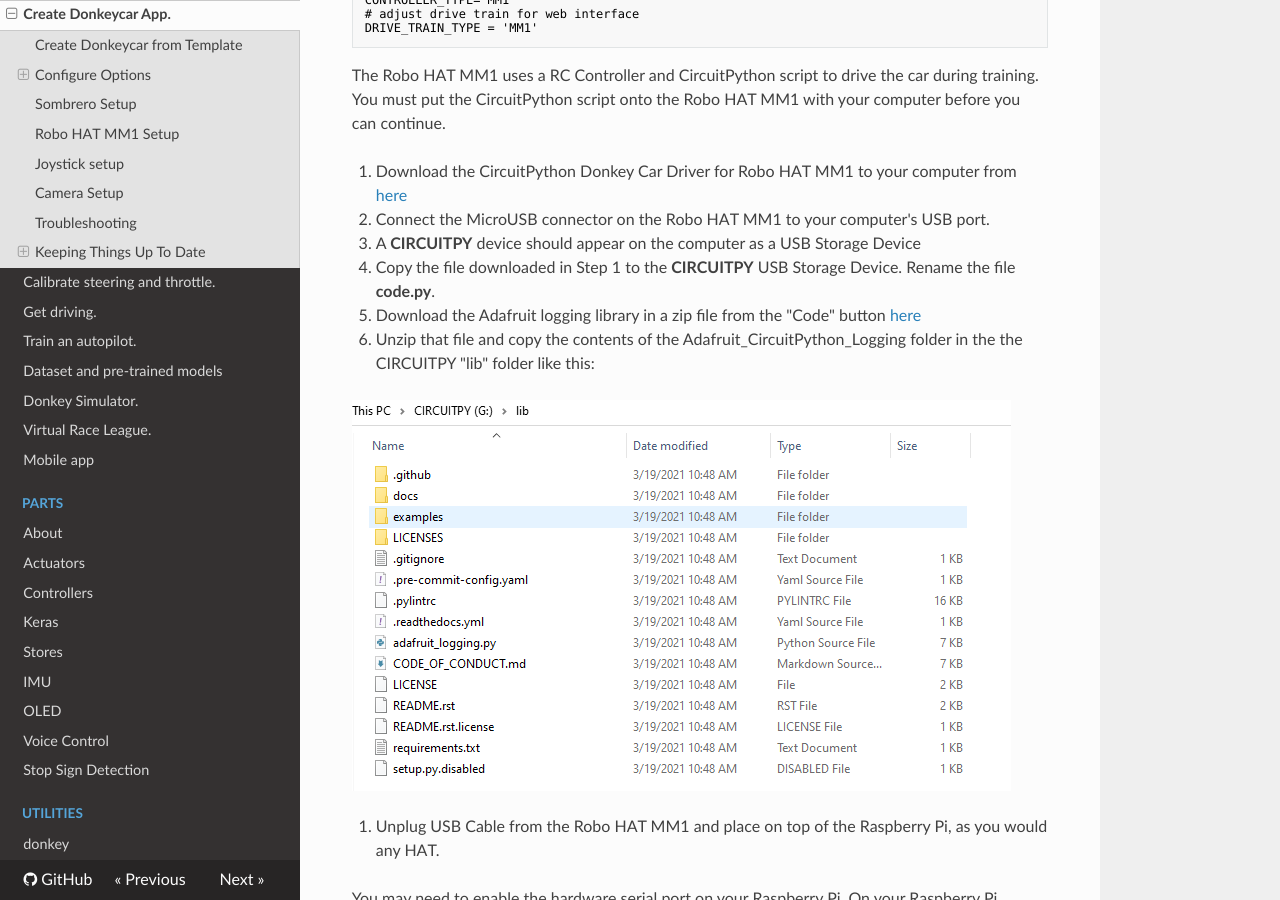
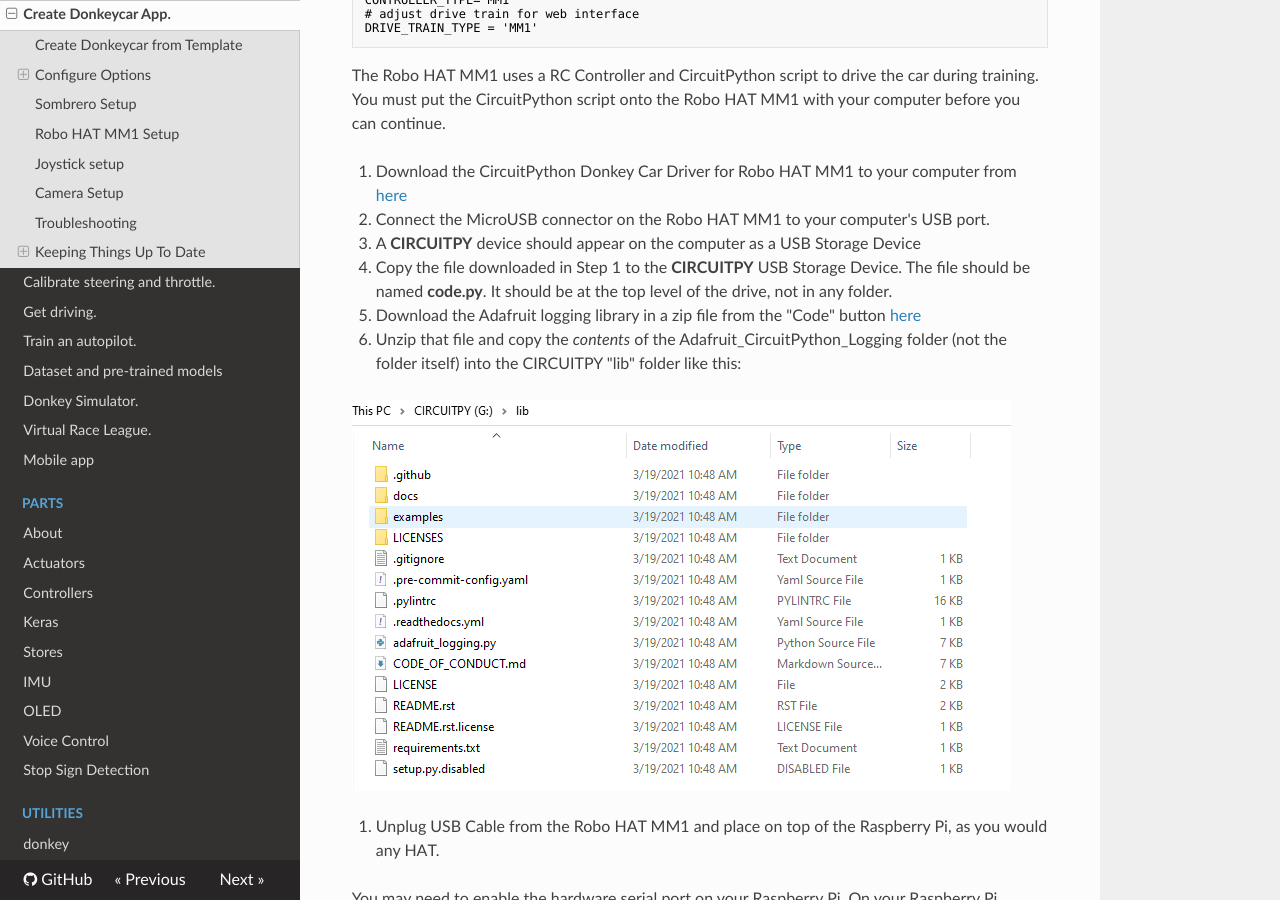
Before and after one commit to autorope/donkeydocs, an MkDocs documentation site: the page built from docs/guide/create_application.md, in a window 1280 px wide and 900 px high, scrolled down 2381 px. Built offline with MkDocs 1.6.1, drawn with Linux system fonts in a browser that asks for light colours; nearby versions of some CDN libraries; old or Windows-style settings are respelled for this version of MkDocs.

Commit message:
Update create_application.md

```diff
--- a/docs/guide/create_application.md
+++ b/docs/guide/create_application.md
@@ -117,9 +117,9 @@ The Robo HAT MM1 uses a RC Controller and CircuitPython script to drive the car
 1.  Download the CircuitPython Donkey Car Driver for Robo HAT MM1 to your computer from [here](https://github.com/autorope/donkeycar/blob/dev/donkeycar/contrib/robohat/code.py)
 2.  Connect the MicroUSB connector on the Robo HAT MM1 to your computer's USB port.
 3.  A __CIRCUITPY__ device should appear on the computer as a USB Storage Device
-4.  Copy the file downloaded in Step 1 to the __CIRCUITPY__ USB Storage Device.  Rename the file __code.py__.
+4.  Copy the file downloaded in Step 1 to the __CIRCUITPY__ USB Storage Device.  The file should be named __code.py__. It should be at the top level of the drive, not in any folder.
 5.  Download the Adafruit logging library in a zip file from the "Code" button [here](https://github.com/adafruit/Adafruit_CircuitPython_Logging)
-6.  Unzip that file and copy the contents of the Adafruit_CircuitPython_Logging folder in the the CIRCUITPY "lib" folder like this:
+6.  Unzip that file and copy the *contents* of the Adafruit_CircuitPython_Logging folder (not the folder itself) into the CIRCUITPY "lib" folder like this:
 
 ![folder](folder.png)
 
```
